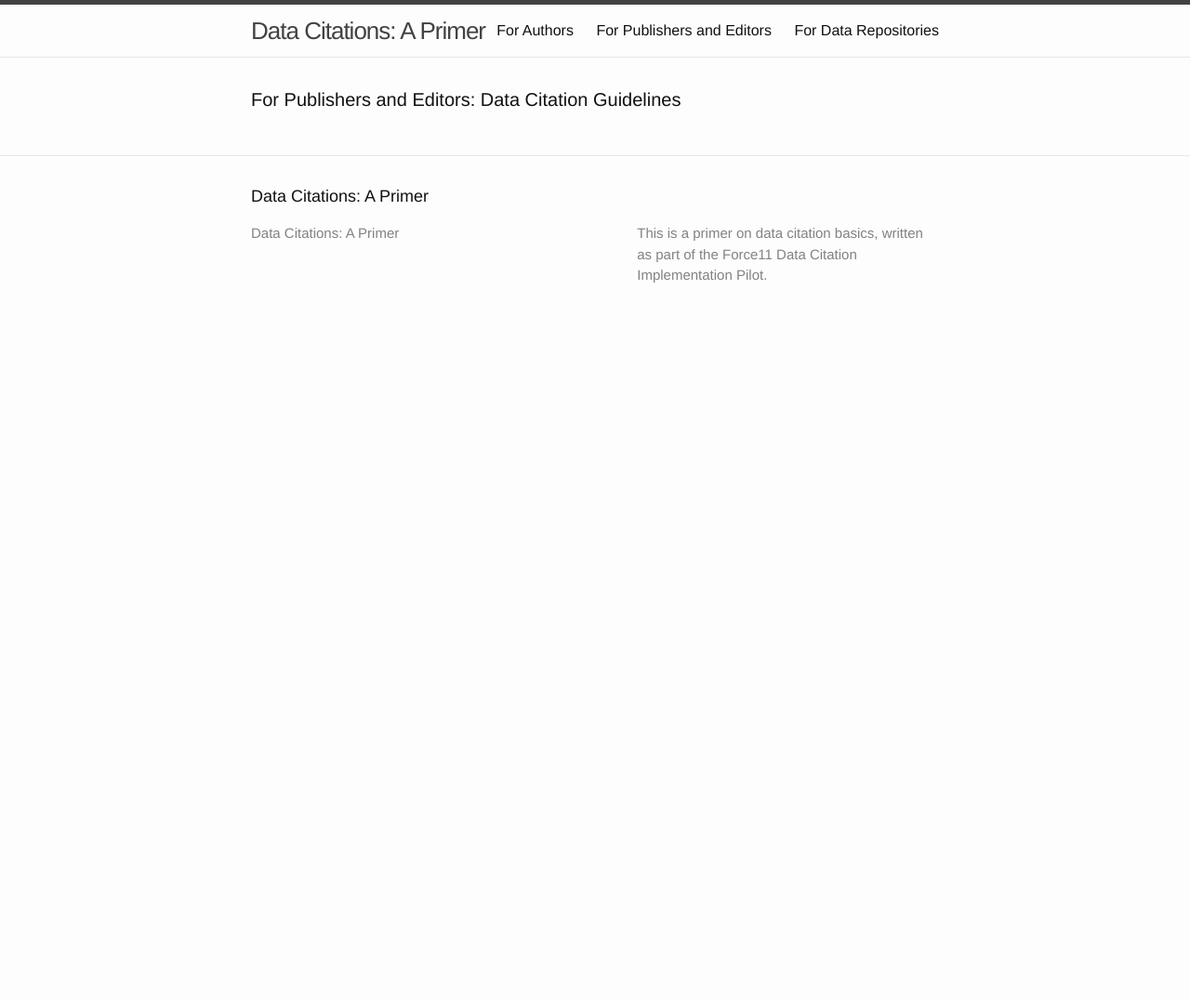
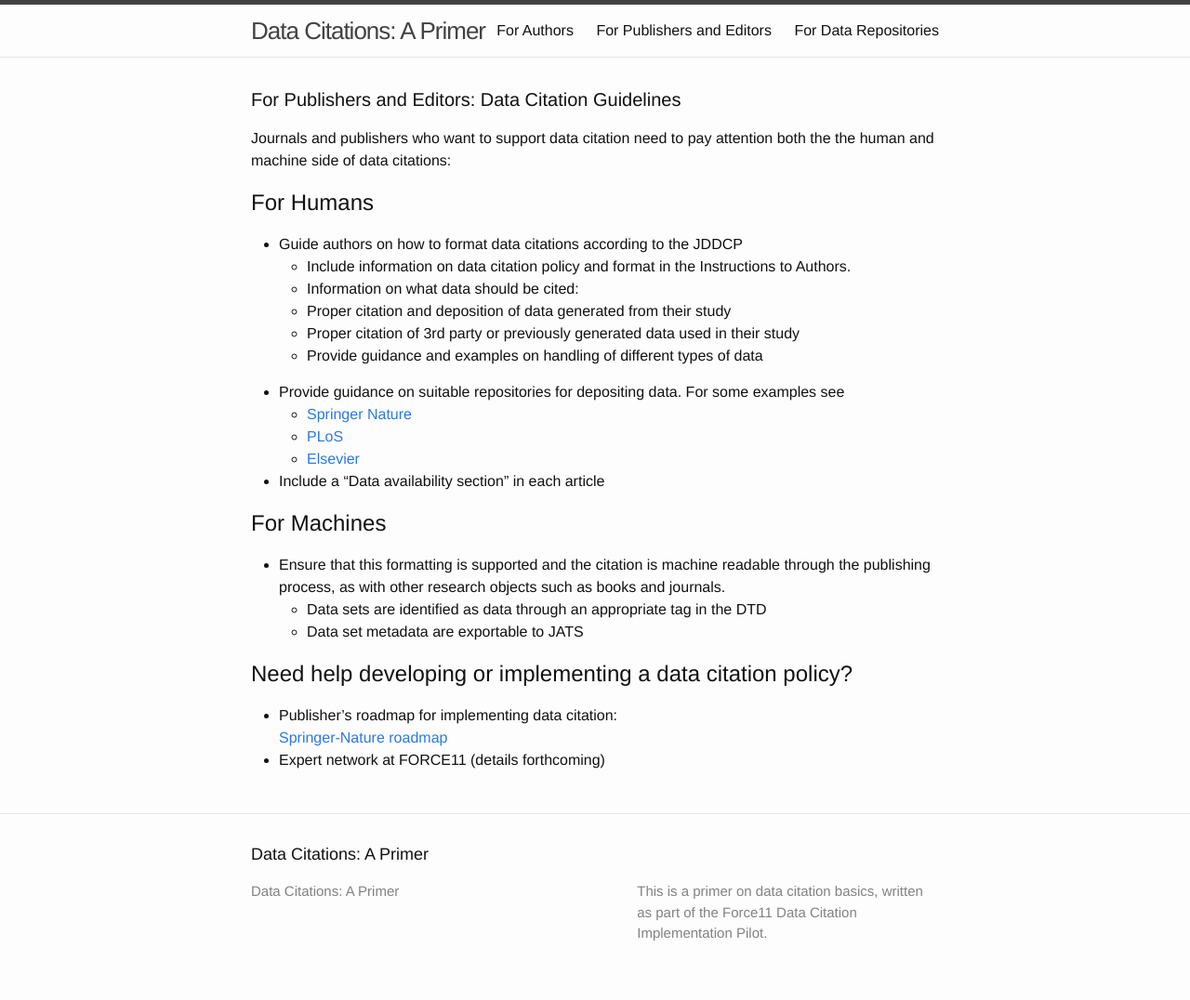
Before and after one commit to force11/data-citation-primer, a Jekyll site: the page built from publishers-editors.html, in a window 1280 px wide. Shown: the whole page at 93% size. Built offline with Jekyll 4.4.1, drawn with Linux system fonts in a browser that asks for light colours; before the commit the page ends 900 px from its top, so only the background shows below that.

Commit message:
add content for publishers/editors

```diff
--- a/publishers-editors.html
+++ b/publishers-editors.html
@@ -6,6 +6,34 @@ permalink: /publishers-editors/
 <div class="home">
 
   <h1 class="page-heading">For Publishers and Editors: Data Citation Guidelines</h1>
+  <p>Journals and publishers who want to support data citation need to pay attention
+    both the the human and machine side of data citations:</p>
+
+  <h2>For Humans</h2>
+  <ul>
+<li>  Guide authors on how to format data citations according to the JDDCP</li><ul>
+  <li>Include information on data citation policy and format in the Instructions to Authors.</li>
+  <li>Information on what data should be cited:
+  <li>Proper citation and deposition of data generated from their study</li>
+  <li>Proper citation of 3rd party or previously generated data used in their study</li></li>
+  <li>Provide guidance and examples on handling of different types of data</li></ul>
+  <li>Provide guidance on suitable repositories for depositing data. For some examples see<ul>
+  <li><a href="http://www.springernature.com/gp/group/data-policy/repositories">Springer Nature</a></li>
+  <li><a href="http://journals.plos.org/plosbiology/s/data-availability#loc-recommended-repositories">PLoS</a></li>
+  <li><a href="https://www.elsevier.com/books-and-journals/content-innovation/data-base-linking/supported-data-repositories">Elsevier</a></li></ul>
+  <li>Include a “Data availability section” in each article</li></li></ul>
+
+  <h2>For Machines</h2>
+  <ul>
+    <li>Ensure that this formatting is supported and the citation is machine readable through the publishing process, as with other research objects such as books and journals.
+<ul><li>Data sets are identified as data through an appropriate tag in the DTD</li>
+  <li>Data set metadata are exportable to JATS</li></li></ul></ul>
+
+  <h2>Need help developing or implementing a data citation policy?</h2>
+  <ul><li>Publisher’s roadmap for implementing data citation:<br>
+  <a href="http://www.springernature.com/gp/group/data-policy/faq#c10053162">Springer-Nature roadmap</a>
+  <li>Expert network at FORCE11 (details forthcoming)</li></ul>
+</ul>
 
 
 
```
